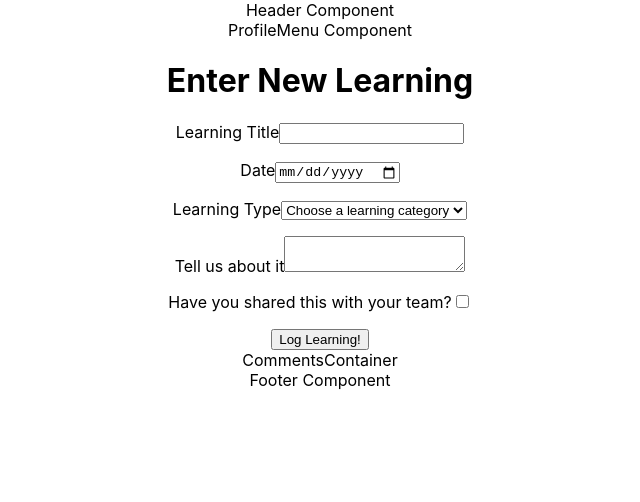
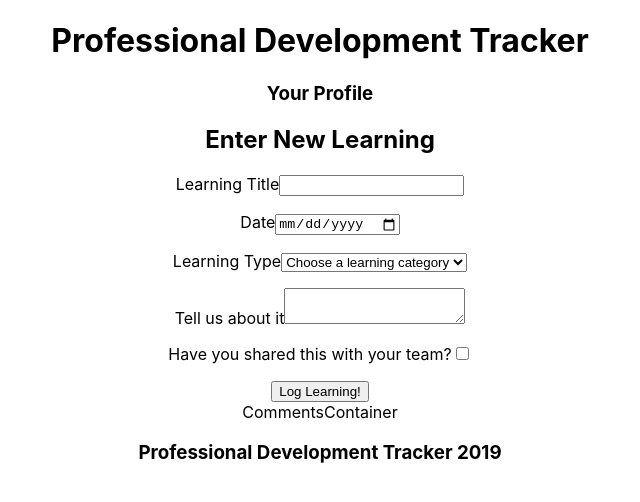
Before and after one commit to cyantis/prof_dev_tracker_v3, a React (Create React App) app: page /events/new in a window 1280 px wide. Shown: the top 502 px of the page, without its empty margins (320-960 px from the left). Built offline with nearby package versions, Linux system fonts and the light colour scheme.

Commit message:
adds basic text to parent components

```diff
--- a/src/components/layoutComponents/Footer.js
+++ b/src/components/layoutComponents/Footer.js
@@ -4,7 +4,7 @@ class Footer extends React.Component {
   render() {
     return (
       <div className="Footer">
-        Footer Component
+        <h3>Professional Development Tracker 2019</h3>
       </div>
     );
   }
--- a/src/components/layoutComponents/Header.js
+++ b/src/components/layoutComponents/Header.js
@@ -4,7 +4,10 @@ class Header extends React.Component {
   render() {
     return (
       <div className="Header">
-        Header Component
+        <h1>Professional Development Tracker</h1>
+        <div className="Navigation">
+
+        </div>
       </div>
     );
   }
--- a/src/components/layoutComponents/ProfileMenu.js
+++ b/src/components/layoutComponents/ProfileMenu.js
@@ -4,7 +4,7 @@ class ProfileMenu extends React.Component {
   render() {
     return (
       <div className="ProfileMenu">
-        ProfileMenu Component
+        <h3>Your Profile</h3>
       </div>
     );
   }
--- a/src/components/learningEventComponents/NewEvent.js
+++ b/src/components/learningEventComponents/NewEvent.js
@@ -35,7 +35,7 @@ class NewEvent extends React.Component {
   render() {
     return (
       <div className="NewEvent">
-        <h1>Enter New Learning</h1>
+        <h2>Enter New Learning</h2>
           <form onSubmit={ event => this.handleOnSubmit(event) }>
             <p>
               Learning Title
```
